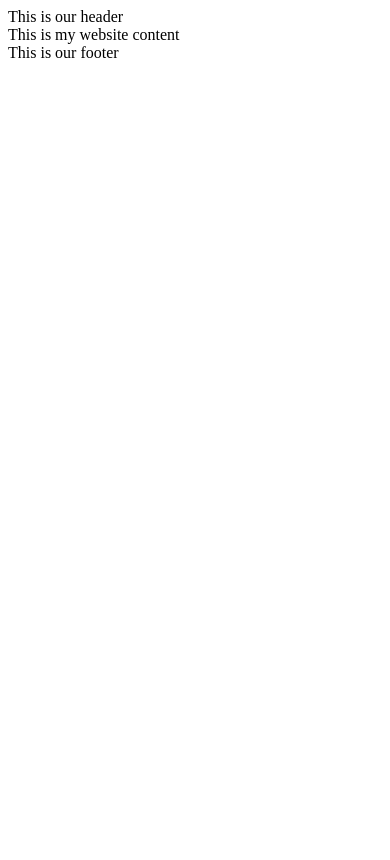
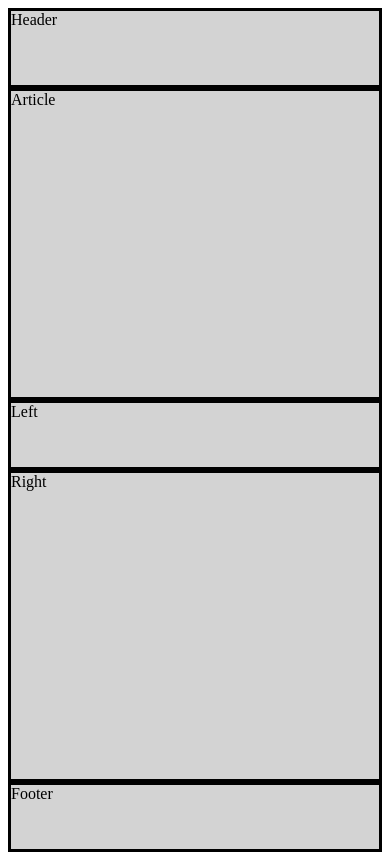
Before and after one commit to christopheboivin/happy-home-v2, a plain HTML site: page index.html in a window 390 px wide. Drawn offline with Linux system fonts and the light colour scheme.

Commit message:
this is working

```diff
--- a/index.html
+++ b/index.html
@@ -5,11 +5,10 @@
     <title>HAppy Home</title>
 </head>
 <body>
-<div class="header">This is our header</div>
-<div class="main">
-    This is my website content
-</div>
-<div class="footer">This is our footer
-</div>
+  <header id="pageHeader">Header</header>
+  <article id="mainArticle">Article</article>
+  <nav id="leftSide">Left</nav>
+  <div id="rightSide">Right</div>
+  <footer id="pageFooter">Footer</footer>
 </body>
 </html>
--- a/style.css
+++ b/style.css
@@ -1,22 +1,42 @@
 body {
   display: grid;
   grid-template-areas:
-       "header"
-       "main"
-       "footer"
+    "header header header"
+    "left article right"
+    "footer footer footer";
+  grid-template-rows: 80px 1fr 70px;
+  grid-template-columns: 20% 1fr 20%;
+  height: 100vh;
   }
-    grid-template-rows: auto 1fr auto;
-    grid-template-columns: 100%;
+header, footer, article, nav, div {
+  background: lightGrey;
+  border: solid;
   }
-
-body .header {
+#pageHeader {
   grid-area: header;
   }
-
-body .main {
-  grid-area: main;
-}
-
-body .footer {
+#pageFooter {
   grid-area: footer;
   }
+#mainArticle {
+  grid-area: article;
+  }
+#left {
+  grid-area: left;
+  }
+#right {
+  grid-area: right;
+  }
+/* Stack the layout on small devices/viewports. */
+@media all and (max-width: 575px) {
+  body {
+    grid-template-areas:
+      "header"
+      "article"
+      "left"
+      "right"
+      "footer";
+    grid-template-rows: 80px 1fr 70px 1fr 70px;
+    grid-template-columns: 1fr;
+ }
+}
```
Lines whose indentation alone changed are shown as unchanged.
